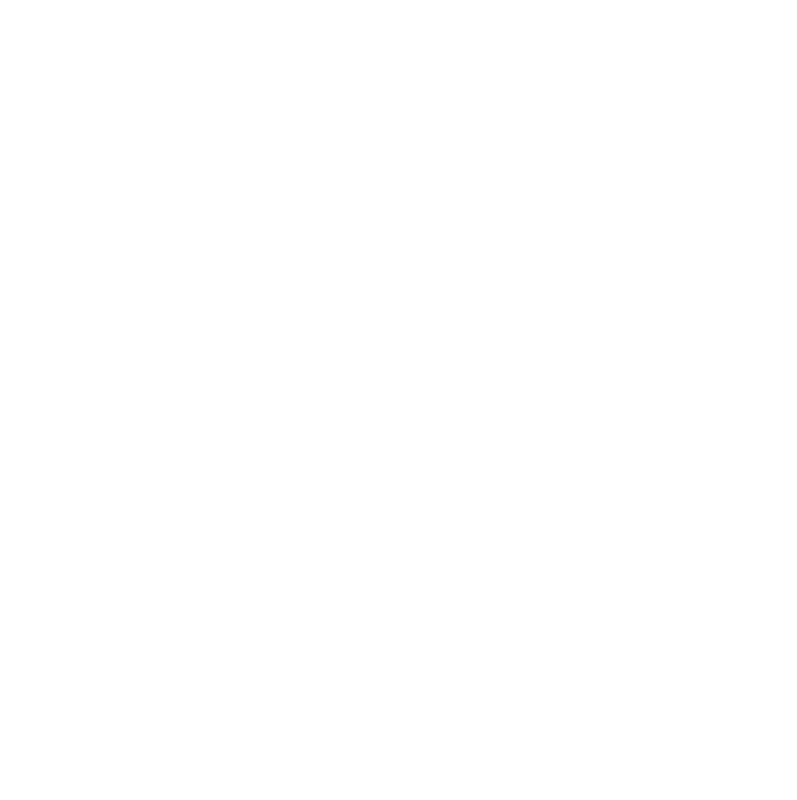
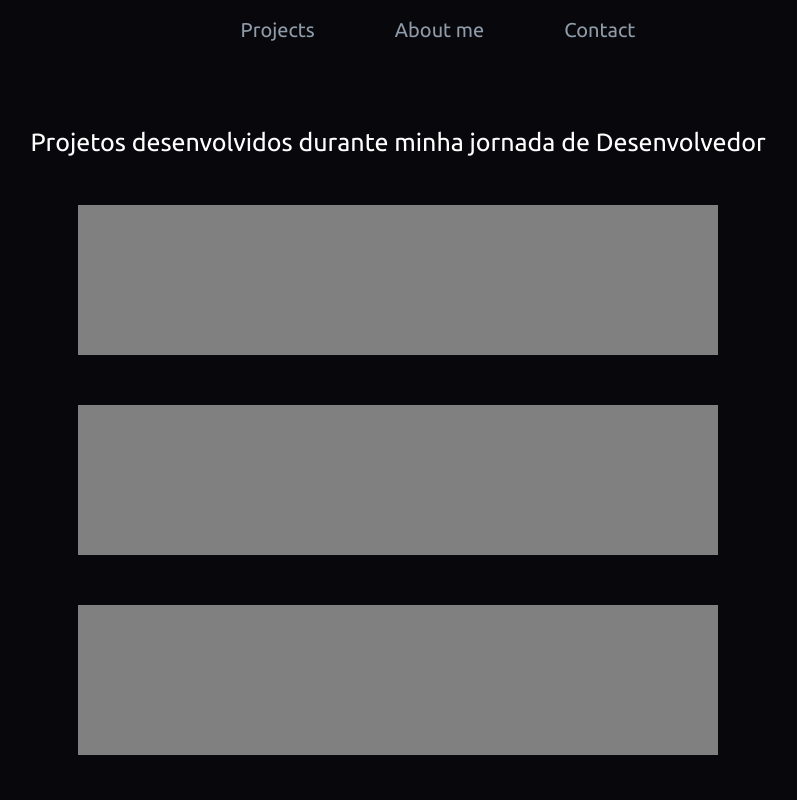
Before and after one commit to GersonJuniorr/PortfolioGerson, an Angular app: page /projects in a window 1280 px wide. Shown: the top 800 px of the page, without its empty margins (242-1039 px from the left). Built offline with nearby package versions, Linux system fonts and the light colour scheme.

Commit message:
feat: adicionando pagina de projetos

```diff
--- a/src/app/app.component.css
+++ b/src/app/app.component.css
@@ -0,0 +1,47 @@
+nav ul {
+  display: flex;
+  justify-content: center;
+  margin-top: 20px;
+}
+
+nav li a {
+  margin-left: 80px;
+  font-size: 20px;
+  color: #fff;
+  font-family: 'Ubuntu', sans-serif;
+  margin-top: 40px;
+}
+
+nav li a {
+  text-decoration: none;
+  position: relative;
+  color: #8F9BA8;
+  text-decoration: none;
+}
+
+nav li a::before {
+  content: "";
+  position: absolute;
+  width: 100%;
+  height: 3px;
+  top: 23px;
+  bottom: 0;
+  left: 0;
+  background-color: grey;
+  visibility: hidden;
+  -webkit-transform: scaleX(0);
+  transform: scaleX(0);
+  -webkit-transition: all 0.3s ease-in-out 0s;
+  transition: all 0.3s ease-in-out 0s;
+}
+
+nav {
+  display: flex;
+  justify-content: center;
+}
+
+nav li a:hover::before {
+  visibility: visible;
+  -webkit-transform: scaleX(1);
+  transform: scaleX(1);
+}
--- a/src/app/app.component.html
+++ b/src/app/app.component.html
@@ -1 +1,10 @@
+<header>
+  <nav>
+    <ul>
+      <li><a href="/projects">Projects</a></li>
+      <li><a href="">About me</a></li>
+      <li><a href="">Contact</a></li>
+    </ul>
+  </nav>
+</header>
 <router-outlet></router-outlet>
--- a/src/app/pages/home/components/home/home.component.css
+++ b/src/app/pages/home/components/home/home.component.css
@@ -55,7 +55,7 @@
 
 .desc {
   font-size: 25px;
-  color: rgb(255, 255, 255);
+  color: #8F9BA8;
   font-family: 'Ubuntu', sans-serif;
   margin-top: 20px;
 }
@@ -67,5 +67,5 @@
   margin-top: -50px;
   width: 100vw;
   height: 100vh;
-  background-image: linear-gradient(to left bottom, #d61583, #bd3196, #9f42a2, #7f4ea7, #5f55a5, #4862ad, #2c6cb1, #0076b2, #008cbe, #00a1c3, #00b4c1, #16c7bb);
+  background-color: #08070B;
 }
--- a/src/app/pages/home/components/home/home.component.html
+++ b/src/app/pages/home/components/home/home.component.html
@@ -1,17 +1,7 @@
-<header>
-  <nav>
-    <ul>
-      <li><a href="">Projects</a></li>
-      <li><a href="">About me</a></li>
-      <li><a href="">Contact</a></li>
-    </ul>
-  </nav>
-</header>
-
 <div class="container-div">
   <div>
-    <p class="title">Hello I'm Gerson Junior</p>
-    <p class="desc">Front-end Developer Angular</p>
+    <p class="title">Olá, eu sou o Gerson Junior</p>
+    <p class="desc">Front-end Developer | Developer at ViewB</p>
   </div>
   <div>
     <img src="https://avatars.githubusercontent.com/u/60372253?v=4" alt="aa">
--- a/src/app/pages/project/components/project/project.component.css
+++ b/src/app/pages/project/components/project/project.component.css
@@ -1,71 +1,27 @@
-nav ul {
+.title-projeto {
   display: flex;
   justify-content: center;
-  margin-top: 20px;
+  margin-top: 90px;
+  color: #fff;
+  font-family: 'Ubuntu', sans-serif;
+  font-size: 25px;
 }
 
-nav li a {
-  margin-left: 80px;
-  font-size: 20px;
-  color: white;
-  font-family: 'Ubuntu', sans-serif;
-  margin-top: 40px;
+.all-card {
+  display: flex;
+  align-items: center;
+  flex-direction: column;
 }
 
-nav li a {
-  text-decoration: none;
-  position: relative;
-  color: #fff;
-  text-decoration: none;
+.card {
+  display: flex;
+  margin-top: 50px;
+  background-color: grey;
+  width: 50vw;
+  height: 150px;
+  font-family: 'Ubuntu', sans-serif;
 }
 
-nav li a::before {
-  content: "";
-  position: absolute;
-  width: 100%;
-  height: 3px;
-  top: 23px;
-  bottom: 0;
-  left: 0;
-  background-color: grey;
-  visibility: hidden;
-  -webkit-transform: scaleX(0);
-  transform: scaleX(0);
-  -webkit-transition: all 0.3s ease-in-out 0s;
-  transition: all 0.3s ease-in-out 0s;
+.img-card {
+  width: 170px;
 }
-
-nav li a:hover::before {
-  visibility: visible;
-  -webkit-transform: scaleX(1);
-  transform: scaleX(1);
-}
-
-
-.img-header {
-  width: 120px;
-}
-
-.title {
-  font-size: 50px;
-  font-family: 'Ubuntu', sans-serif;
-  font-weight: bold;
-  color: white;
-}
-
-.desc {
-  font-size: 25px;
-  color: rgb(255, 255, 255);
-  font-family: 'Ubuntu', sans-serif;
-  margin-top: 20px;
-}
-
-.container-div {
-  display: flex;
-  justify-content: space-around;
-  align-items: center;
-  margin-top: -50px;
-  width: 100vw;
-  height: 100vh;
-  background-image: linear-gradient(to left bottom, #d61583, #bd3196, #9f42a2, #7f4ea7, #5f55a5, #4862ad, #2c6cb1, #0076b2, #008cbe, #00a1c3, #00b4c1, #16c7bb);
-}
--- a/src/app/pages/project/components/project/project.component.html
+++ b/src/app/pages/project/components/project/project.component.html
@@ -1,9 +1,42 @@
-<header>
-  <nav>
-    <ul>
-      <li><a href="">Projects</a></li>
-      <li><a href="">About me</a></li>
-      <li><a href="">Contact</a></li>
-    </ul>
-  </nav>
-</header>
+<div class="container-div">
+  <div>
+    <p class="title-projeto">Projetos desenvolvidos durante minha jornada de Desenvolvedor</p>
+  </div>
+  <div class="all-card">
+    <div class="card">
+      <div>
+        <img class="img-card" src="" alt="">
+      </div>
+      <p></p>
+      <p></p>
+    </div>
+    <div class="card">
+      <div>
+        <img class="img-card" src="" alt="">
+      </div>
+      <p></p>
+      <p></p>
+    </div>
+    <div class="card">
+      <div>
+        <img class="img-card" src="" alt="">
+      </div>
+      <p></p>
+      <p></p>
+    </div>
+    <div class="card">
+      <div>
+        <img class="img-card" src="" alt="">
+      </div>
+      <p></p>
+      <p></p>
+    </div>
+    <div class="card">
+      <div>
+        <img class="img-card" src="" alt="">
+      </div>
+      <p></p>
+      <p></p>
+    </div>
+  </div>
+</div>
--- a/src/styles.css
+++ b/src/styles.css
@@ -41,3 +41,7 @@
     border-collapse: collapse;
     border-spacing: 0;
 }
+
+body {
+  background-color: #08070B;
+}
```
